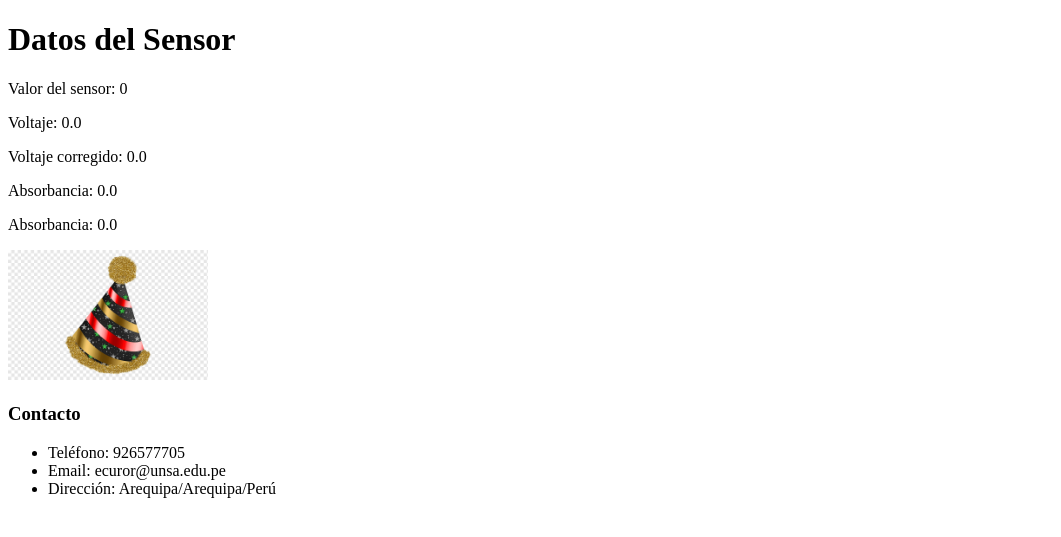
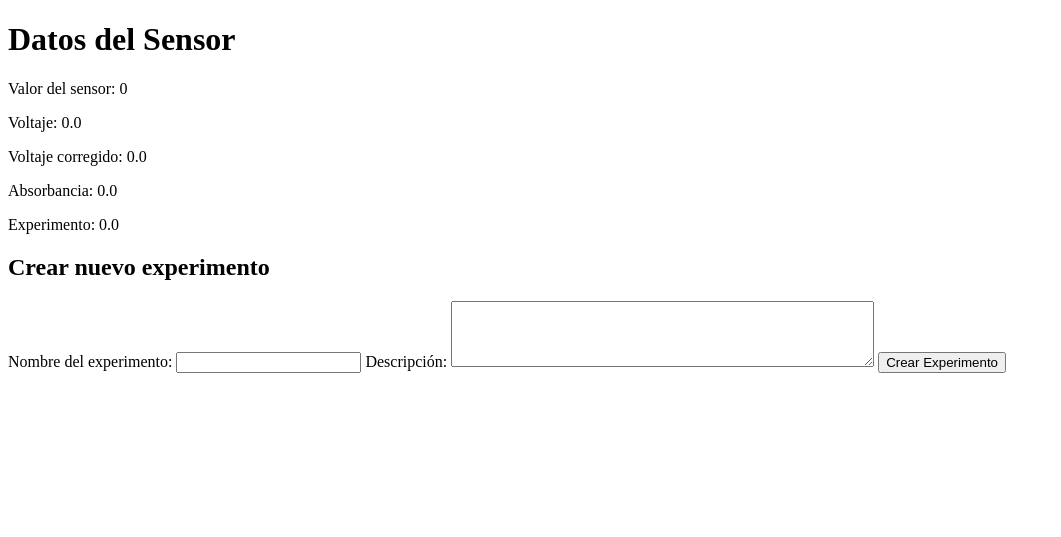
Before and after one commit to ElvisCuro/spectrophotometer, a Django app: page / in a window 1280 px wide. Shown: the top 537 px of the page, without its empty margins (0-1061 px from the left). Run offline with Django 5.2, Linux system fonts and the light colour scheme.

Commit message:
update home and views

```diff
--- a/eva1/views.py
+++ b/eva1/views.py
@@ -2,6 +2,7 @@ from django.shortcuts import render
 from django.http import JsonResponse
 from django.views.decorators.csrf import csrf_exempt
 from .models import Mediciones
+import json
 
 # Variables globales para almacenar los datos del ESP32
 mediciones = {
@@ -40,3 +41,21 @@ def home_view(request):
 def obtener_datos(request):
     # Devuelve los datos en formato JSON para que el frontend los actualice
     return JsonResponse(mediciones)
+
+@csrf_exempt
+def crear_experimento(request):
+    if request.method == 'POST':
+        data = json.loads(request.body)
+        nombre_experimento = data.get('nombre_experimento', '').strip()
+        descripcion = data.get('descripcion', '').strip()
+
+        # Crear el nuevo experimento
+        nuevo_experimento = Experimento.objects.create(
+            nombre_experimento=nombre_experimento,
+            descripcion=descripcion,
+            fecha_inicio=timezone.now()
+        )
+
+        return JsonResponse({'status': 'Experimento creado correctamente', 'id_experimento': nuevo_experimento.id_experimento})
+
+    return JsonResponse({'status': 'Error: Método no permitido'}, status=405)
--- a/templates/home.html
+++ b/templates/home.html
@@ -1,56 +1,69 @@
 {% load static %}
 <!DOCTYPE html>
 <html lang="es">
-
 <head>
     <meta charset="UTF-8">
     <meta name="viewport" content="width=device-width, initial-scale=1.0">
     <title>Lectura de Sensor</title>
     <script>
         function actualizarDatos() {
-            // Realiza una solicitud GET a la nueva URL para obtener los valores actualizados
             fetch('/obtener-datos/')
                 .then(response => response.json())
                 .then(data => {
-                    // Actualiza los valores en el HTML
                     document.getElementById('valor-sensor').innerText = data.valor;
                     document.getElementById('voltaje').innerText = data.voltaje;
                     document.getElementById('voltaje-corregido').innerText = data.voltaje_corregido;
-                    document.getElementById('absorbancia').innerText = data.absorbancia;  // Actualiza la absorbancia
+                    document.getElementById('absorbancia').innerText = data.absorbancia;
                     document.getElementById('id-experimento').innerText = data.id_experimento;
                 })
                 .catch(error => console.error('Error al recibir los datos:', error));
         }
 
-        // Llama a la función para actualizar los datos cada 2 segundos
         setInterval(actualizarDatos, 2000);
+
+        function crearExperimento() {
+            const descripcion = document.getElementById('descripcion-experimento').value;
+            const nombreExperimento = document.getElementById('nombre-experimento').value;
+
+            fetch('/crear-experimento/', {
+                method: 'POST',
+                headers: {
+                    'Content-Type': 'application/json',
+                    'X-CSRFToken': '{{ csrf_token }}'
+                },
+                body: JSON.stringify({ nombre: nombreExperimento, descripcion: descripcion })
+            })
+            .then(response => response.json())
+            .then(data => {
+                if (data.status === 'Experimento creado') {
+                    alert('Nuevo experimento creado con éxito');
+                    actualizarDatos(); // Para actualizar la interfaz si es necesario
+                } else {
+                    alert('Error al crear el experimento');
+                }
+            })
+            .catch(error => console.error('Error al enviar los datos:', error));
+        }
     </script>
 </head>
 
 <body>
-    <header>
-
-    </header>
     <main>
         <h1>Datos del Sensor</h1>
         <p>Valor del sensor: <span id="valor-sensor">{{ valor }}</span></p>
         <p>Voltaje: <span id="voltaje">{{ voltaje }}</span></p>
         <p>Voltaje corregido: <span id="voltaje-corregido">{{ voltaje_corregido }}</span></p>
-        <p>Absorbancia: <span id="absorbancia">{{ absorbancia }}</span></p> <!-- Añadir absorbancia -->
-        <p>Absorbancia: <span id="id-experimento">{{ id_experimento }}</span></p> <!-- Añadir absorbancia -->
-        <div>
-            <img src="{% static '../static/images/gorro.png' %}" alt="gorro" style="width: 200px;">
-        </div>
+        <p>Absorbancia: <span id="absorbancia">{{ absorbancia }}</span></p>
+        <p>Experimento: <span id="id-experimento">{{ id_experimento }}</span></p>
 
+        <h2>Crear nuevo experimento</h2>
+        <label for="nombre-experimento">Nombre del experimento:</label>
+        <input type="text" id="nombre-experimento" required>
+
+        <label for="descripcion-experimento">Descripción:</label>
+        <textarea id="descripcion-experimento" rows="4" cols="50" required></textarea>
+
+        <button onclick="crearExperimento()">Crear Experimento</button>
     </main>
-    <footer>
-        <h3>Contacto</h3>
-        <ul>
-            <li>Teléfono: 926577705</li>
-            <li>Email: ecuror@unsa.edu.pe</li>
-            <li>Dirección: Arequipa/Arequipa/Perú</li>
-        </ul>
-    </footer>
 </body>
-
 </html>
```
